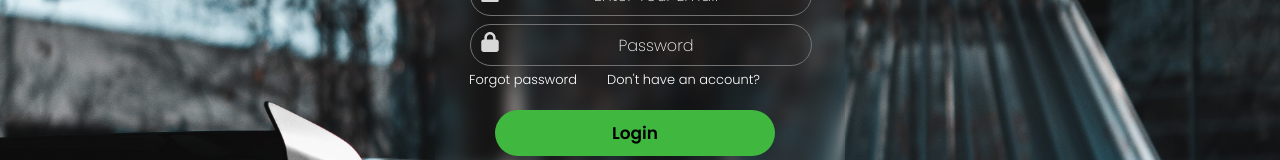
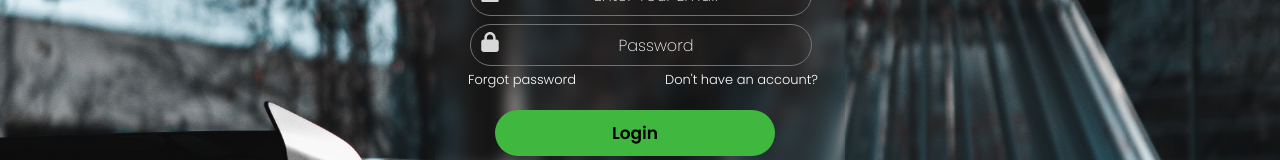
Before and after one commit to Aromal004/CareNexus, a React (Vite) app in the folder frontend/: page / in a window 1280 px wide. Shown: the part 366-526 px from the top of the page. Built offline with nearby package versions, Linux system fonts and the light colour scheme.

Commit message:
login_register template added

```diff
--- a/frontend/src/pages/Login.jsx
+++ b/frontend/src/pages/Login.jsx
@@ -75,11 +75,9 @@ const Content=styled.div`
 `
 const ResetPass=styled.div`
     display: flex;
-    justify-content: end;
-    gap: 30px;
-
+    justify-content: space-between;
+    padding-left: 18px;
     width: 100%;
-    transform: translateX(-40px);
     a{
         text-decoration: none;
         color: #ffffff;
--- a/frontend/src/pages/Register.jsx
+++ b/frontend/src/pages/Register.jsx
@@ -10,12 +10,13 @@ function Register() {
     <Container>
       <Content>
         <h1>Register</h1>
-        <InputField icon={<FaUser fontSize="18px" />} type="text" placeholder="Name" />
-        <InputField icon={<SiGmail fontSize="18px" />} type="email" placeholder="Email" />
-        <InputField icon={<FaPhone  fontSize="18px" />} type="text" placeholder="Phone" />
-        <InputField icon={<FaLock fontSize="18px" />} type="password" placeholder="Password" />
-        <InputField icon={<FaLock fontSize="18px" />} type="password" placeholder="Confirm Password" />
-
+        <Group>
+          <InputField icon={<FaUser fontSize="18px" />} type="text" placeholder="Name" />
+          <InputField icon={<SiGmail fontSize="18px" />} type="email" placeholder="Email" />
+          <InputField icon={<FaPhone  fontSize="18px" />} type="text" placeholder="Phone" />
+          <InputField icon={<FaLock fontSize="18px" />} type="password" placeholder="Password" />
+          <InputField icon={<FaLock fontSize="18px" />} type="password" placeholder="Confirm Password" />
+        </Group>
         <ButtonWrapper>
           <Button purpose="Register" />
         </ButtonWrapper>
@@ -41,7 +42,9 @@ const Container = styled.div`
     margin-bottom: 10px;
   }
 `;
-
+const Group=styled.div`
+    transform: translateX(-15px);
+`
 const ButtonWrapper = styled.div`
   margin-top: 20px;
   display: flex;
```
